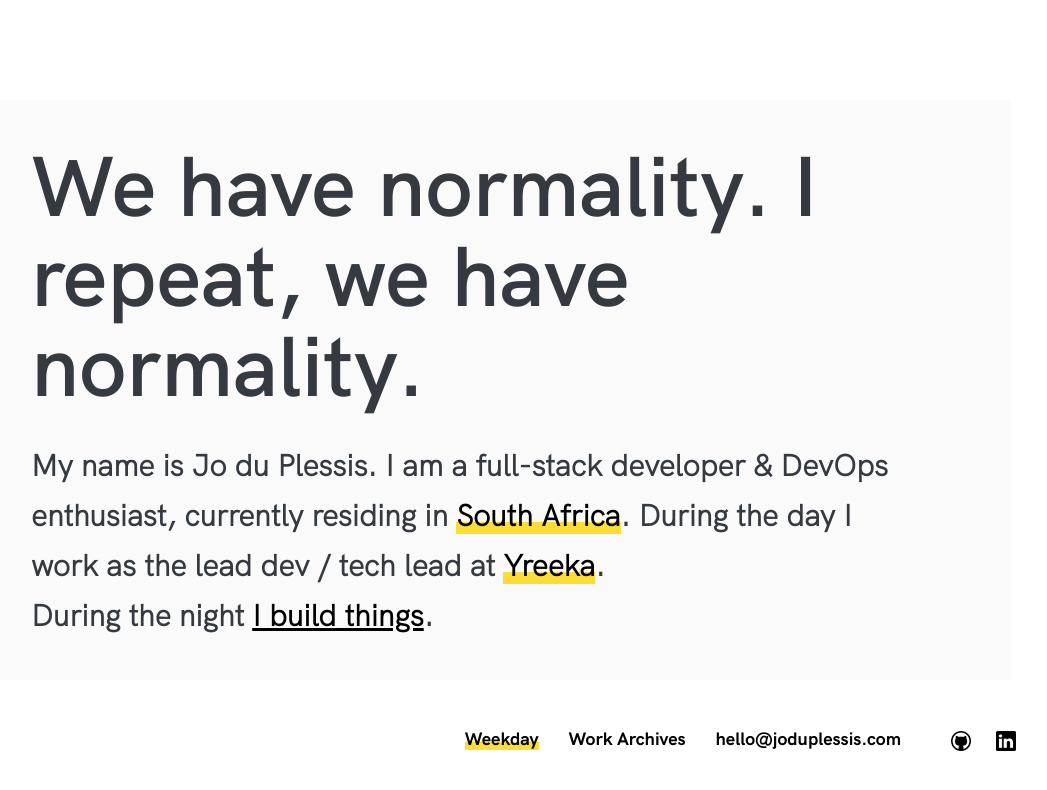
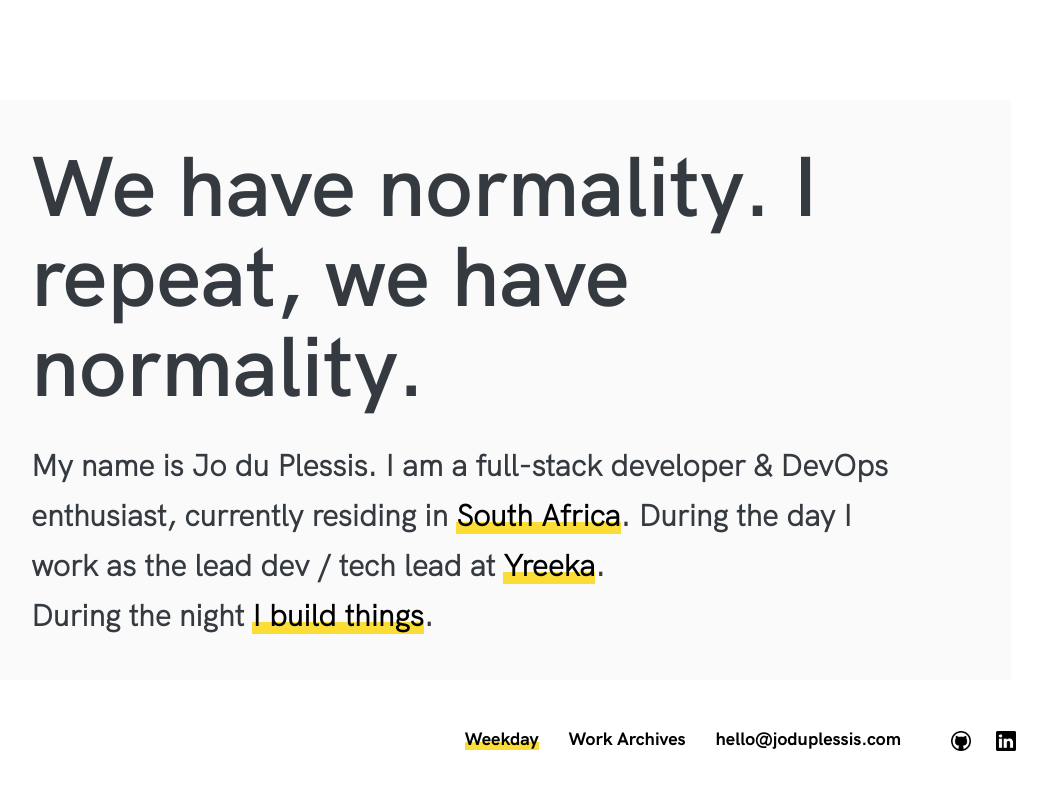
Before and after one commit to joduplessis/joduplessis, a Vue app: page / in a window 1280 px wide. Shown: the top 790 px of the page, without its empty margins (169-1216 px from the left). Built offline with nearby package versions, Linux system fonts and the light colour scheme; what v-tooltip, vue-masonry, vue-progressbar would draw is missing.

Commit message:
Added underline to text

```diff
--- a/src/components/Home.vue
+++ b/src/components/Home.vue
@@ -9,7 +9,7 @@
 					My name is Jo du Plessis.
 					I am a full-stack developer & DevOps enthusiast, currently residing in <a href="https://goo.gl/maps/ggcR426AfzC77naj6" target="_blank" class="highlight">South Africa</a>.
 					During the day I work as the lead dev / tech lead at <a href="https://yreeka.com" target="_blank" class="highlight">Yreeka</a>. <br/>
-					During the night <a href="https://github.com/joduplessis" target="_blank">I build things</a>.
+					During the night <a href="https://github.com/joduplessis" target="_blank" class="highlight">I build things</a>.
 				</h2>
 			</div>
 		</div>
```
